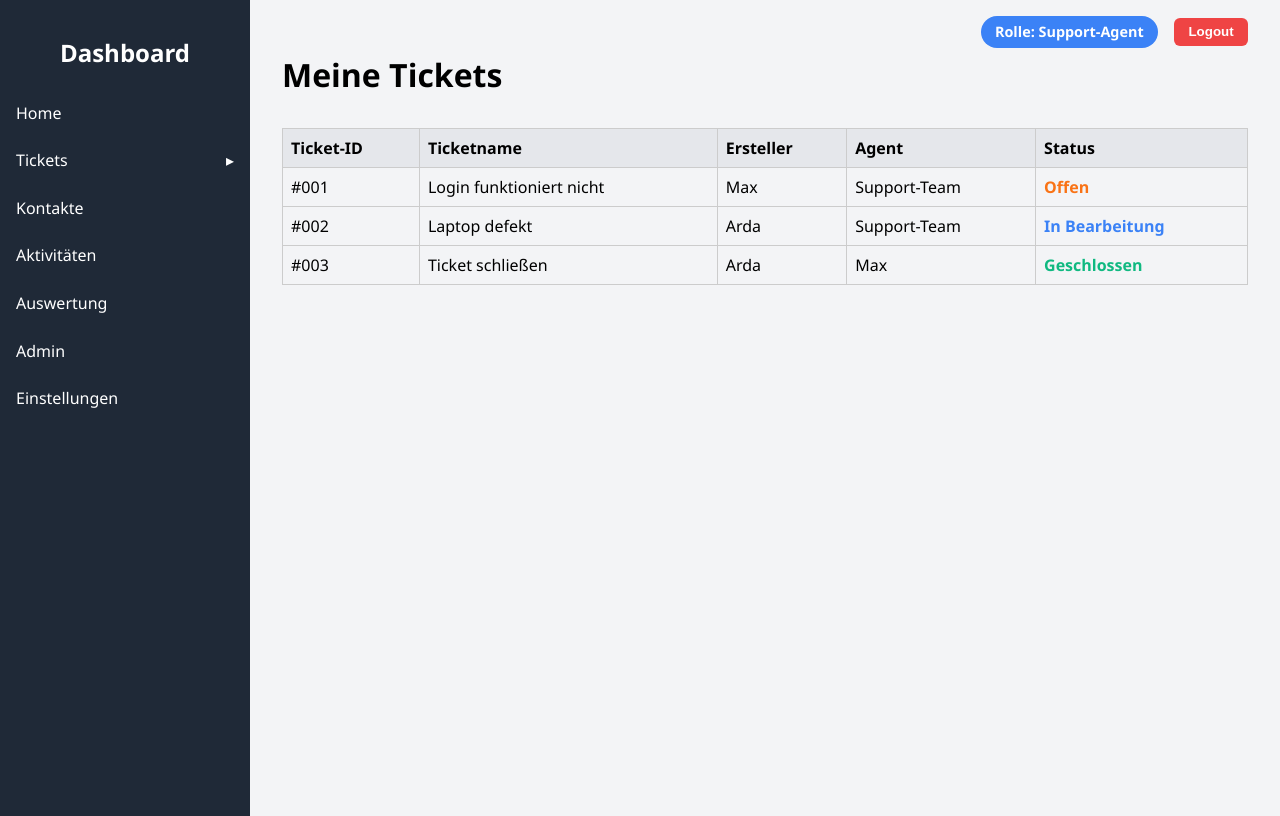
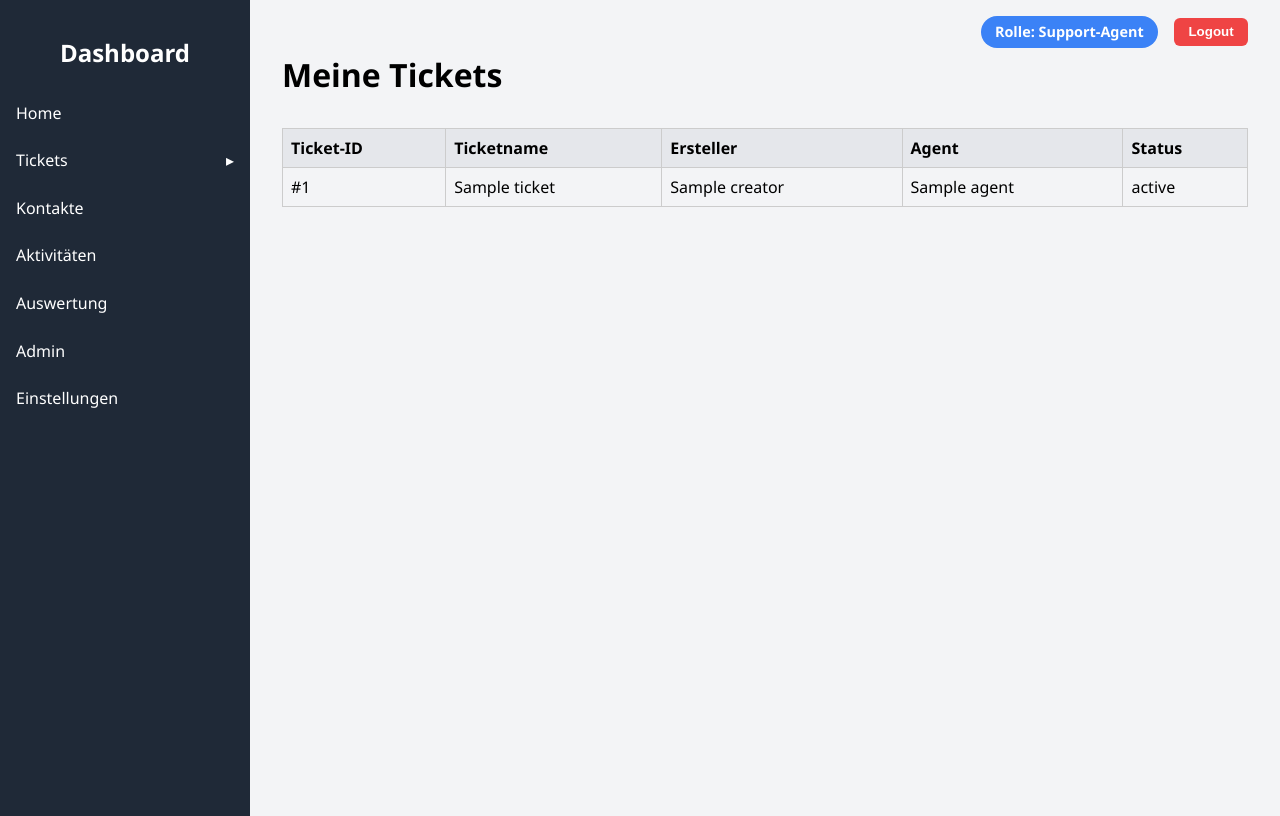
Before and after one commit to MxSpedz/Ticketsystem-Berufsschule-HTML, a Flask app: template ticketsystem/templates/meine_tickets.html in a window 1280 px wide. Run offline with Flask 3, Linux system fonts and the light colour scheme; the template is opened without the code that fills it: most values are stand-ins (such as "Sample title", 1, 10 or a date in 2020).

Commit message:
Update meine_tickets.html

```diff
--- a/ticketsystem/templates/meine_tickets.html
+++ b/ticketsystem/templates/meine_tickets.html
@@ -71,31 +71,18 @@ body{margin:0;font-family:'Segoe UI',sans-serif;display:flex;height:100vh;backgr
 </tr>
 </thead>
 <tbody>
+{% for ticket in tickets %}
 <tr>
-<td>#001</td>
-<td>Login funktioniert nicht</td>
-<td>Max</td>
-<td>Support-Team</td>
-<td class="status-open">Offen</td>
+<td>#{{ticket.id}}</td>
+<td>{{ticket.name}}</td>
+<td>{{ticket.creator}}</td>
+<td>{{ticket.agent}}</td>
+<td>{{ticket.status}}</td>
 </tr>
-<tr>
-<td>#002</td>
-<td>Laptop defekt</td>
-<td>Arda</td>
-<td>Support-Team</td>
-<td class="status-inprogress">In Bearbeitung</td>
-</tr>
-<tr>
-<td>#003</td>
-<td>Ticket schließen</td>
-<td>Arda</td>
-<td>Max</td>
-<td class="status-closed">Geschlossen</td>
-</tr>
+{% endfor %}
 </tbody>
 </table>
 </div>
-
 <!-- Popups -->
 <div class="popup-bg" id="contactsPopup" onclick="closePopup(event,'contactsPopup')">
 <div class="popup-window">
```
